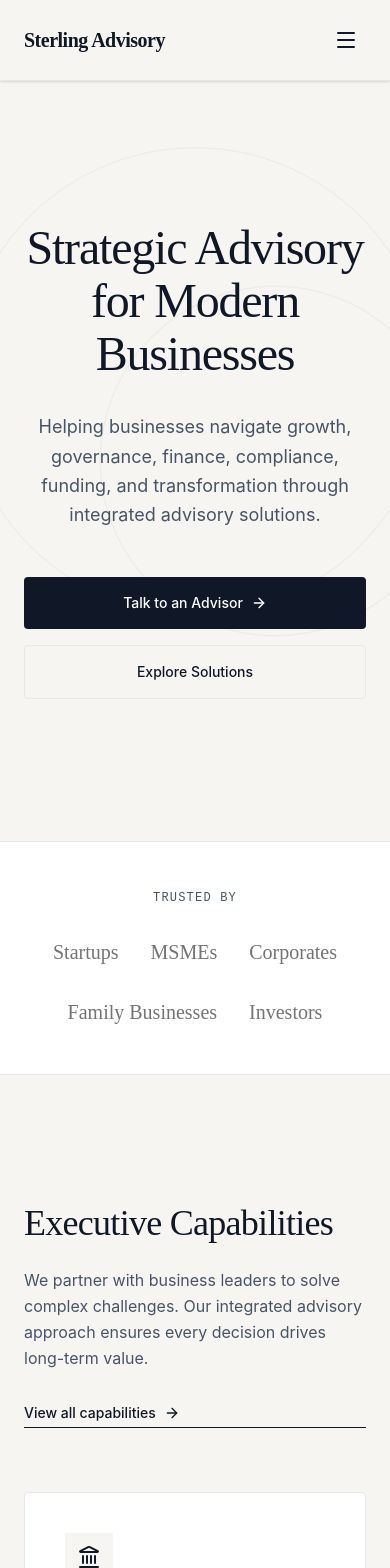
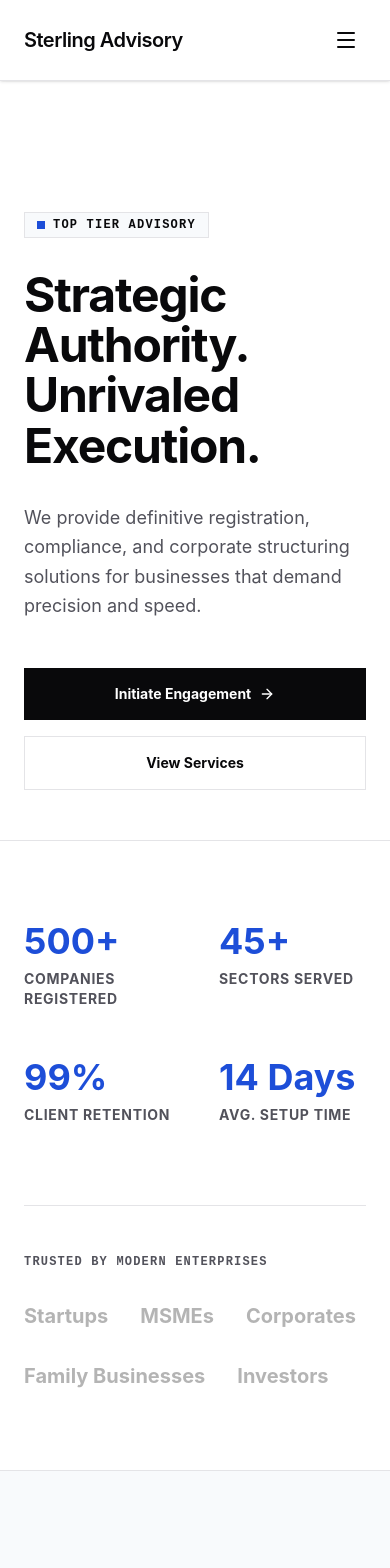
Before and after one commit to thesterlingadvisory-web/thesterlingadvisory, a React (Vite) app in the folder frontend/: page / in a window 390 px wide. Shown: the top 1568 px of the page. Built offline with nearby package versions, Linux system fonts and the light colour scheme.

Commit message:
feat: redesign UI to Swiss Minimalist theme and refactor Services

```diff
--- a/frontend/src/components/layout/PublicLayout.jsx
+++ b/frontend/src/components/layout/PublicLayout.jsx
@@ -37,7 +37,7 @@ export default function PublicLayout() {
           </nav>
 
           <div className="flex items-center gap-4">
-            <Link to="/contact" className="hidden md:inline-flex items-center justify-center px-6 py-2.5 text-sm font-medium text-white bg-text-main hover:bg-black hover:shadow-md hover:-translate-y-0.5 transition-all duration-300 rounded-sm shadow-sm">
+            <Link to="/contact" className="hidden md:inline-flex items-center justify-center px-6 py-2.5 text-sm font-bold text-white bg-text-main hover:bg-accent hover:-translate-y-0.5 transition-all duration-300 rounded-none">
               Book Consultation
             </Link>
             <button
@@ -62,7 +62,7 @@ export default function PublicLayout() {
           </nav>
 
           <div className="mt-8">
-            <Link to="/contact" className="w-full flex items-center justify-center px-6 py-4 text-base font-medium text-white bg-text-main rounded-sm">
+            <Link to="/contact" className="w-full flex items-center justify-center px-6 py-4 text-base font-bold text-white bg-text-main rounded-none">
               Book Consultation
             </Link>
           </div>
--- a/frontend/src/index.css
+++ b/frontend/src/index.css
@@ -1,21 +1,22 @@
 @import "tailwindcss";
 
 @theme {
-  /* Colors */
-  --color-primary: #F7F5F2; /* Background */
-  --color-text-main: #101828; /* Primary Text */
-  --color-text-muted: #475467; /* Secondary Text */
-  --color-accent: #8B6B3E; /* Accent */
-  --color-border-main: #E5E7EB; /* Borders */
+  /* Option 1: Swiss Minimalist Colors */
+  --color-primary: #FFFFFF; /* Pure White Background */
+  --color-secondary: #F8FAFC; /* Light Cool Gray Alt Background */
+  --color-text-main: #09090B; /* Pitch Black Primary Text */
+  --color-text-muted: #52525B; /* Slate Gray Secondary Text */
+  --color-accent: #1D4ED8; /* Royal Blue Accent */
+  --color-border-main: #E4E4E7; /* Crisp Borders */
 
-  /* Fonts */
-  --font-heading: 'Cormorant Garamond', serif;
+  /* Fonts - All Sans Serif for Minimalist Corporate look */
+  --font-heading: 'Inter', sans-serif;
   --font-body: 'Inter', sans-serif;
   --font-mono: 'IBM Plex Mono', monospace;
 }
 
 @layer base {
-  @import url('https://fonts.googleapis.com/css2?family=Cormorant+Garamond:wght@400;500;600;700&family=IBM+Plex+Mono:wght@400;500&family=Inter:wght@300;400;500;600;700&display=swap');
+  @import url('https://fonts.googleapis.com/css2?family=IBM+Plex+Mono:wght@400;500&family=Inter:wght@300;400;500;600;700;800&display=swap');
 
   body {
     background-color: var(--color-primary);
@@ -26,14 +27,14 @@
   }
 
   ::selection {
-    background-color: var(--color-accent);
+    background-color: var(--color-text-main);
     color: #ffffff;
   }
 
   h1, h2, h3, h4, h5, h6 {
     font-family: var(--font-heading);
-    font-weight: 500;
-    letter-spacing: -0.02em;
+    font-weight: 700;
+    letter-spacing: -0.03em;
     line-height: 1.1;
   }
 
@@ -53,10 +54,10 @@
     background: var(--color-primary);
   }
   ::-webkit-scrollbar-thumb {
-    background: #d1d5db;
-    border-radius: 8px;
+    background: #E4E4E7;
+    border-radius: 0px; /* Sharp edges */
   }
   ::-webkit-scrollbar-thumb:hover {
-    background: var(--color-accent);
+    background: var(--color-text-muted);
   }
 }
--- a/frontend/src/pages/public/Home.jsx
+++ b/frontend/src/pages/public/Home.jsx
@@ -1,56 +1,127 @@
-import React from 'react';
+import React, { useState, useEffect } from 'react';
 import { Link } from 'react-router-dom';
 import { motion } from 'framer-motion';
-import { ArrowRight, BarChart2, Shield, Landmark, TrendingUp, Users, CheckCircle2 } from 'lucide-react';
+import { ArrowRight, BarChart2, Shield, Landmark, TrendingUp, Users, CheckCircle2, ChevronRight } from 'lucide-react';
 
 const FADE_UP = {
   hidden: { opacity: 0, y: 30 },
   visible: { opacity: 1, y: 0, transition: { duration: 0.6, ease: "easeOut" } }
 };
 
+// Counter Component for Trust Metrics
+const Counter = ({ end, suffix = "", title }) => {
+  const [count, setCount] = useState(0);
+
+  useEffect(() => {
+    let start = 0;
+    const duration = 2000;
+    const increment = end / (duration / 16);
+
+    const timer = setInterval(() => {
+      start += increment;
+      if (start >= end) {
+        setCount(end);
+        clearInterval(timer);
+      } else {
+        setCount(Math.floor(start));
+      }
+    }, 16);
+    return () => clearInterval(timer);
+  }, [end]);
+
+  return (
+    <div className="flex flex-col">
+      <span className="text-4xl md:text-5xl font-heading font-bold text-accent mb-2">
+        {count}{suffix}
+      </span>
+      <span className="text-sm font-bold text-text-muted uppercase tracking-wider">{title}</span>
+    </div>
+  );
+};
+
 export default function Home() {
   return (
-    <div className="w-full">
-      {/* 1. Hero Section */}
-      <section className="relative min-h-[90vh] flex items-center justify-center overflow-hidden bg-primary px-6">
-        {/* Subtle background abstract shape */}
-        <div className="absolute inset-0 z-0 flex items-center justify-center opacity-[0.03]">
-          <div className="w-[80vw] h-[80vw] rounded-full border border-black scale-150 transform -translate-y-20"></div>
-          <div className="absolute w-[60vw] h-[60vw] rounded-full border border-black scale-150 transform translate-x-20"></div>
+    <div className="w-full bg-primary selection:bg-text-main selection:text-white">
+      {/* 1. Hero Section (Dynamic 2-Column) */}
+      <section className="relative min-h-[90vh] flex items-center overflow-hidden border-b border-border-main">
+        {/* Abstract Background Element for the right column */}
+        <div className="hidden lg:block absolute right-0 top-0 w-1/2 h-full bg-secondary border-l border-border-main z-0">
+          <div className="absolute inset-0 opacity-20 bg-[radial-gradient(#1D4ED8_1px,transparent_1px)] [background-size:24px_24px]"></div>
         </div>
 
-        <div className="relative z-10 max-w-5xl mx-auto text-center">
+        <div className="relative z-10 w-full max-w-7xl mx-auto px-6 grid grid-cols-1 lg:grid-cols-2 gap-16 lg:gap-24 items-center">
+
+          <div className="pt-20 lg:pt-0">
+            <motion.div
+              initial={{ opacity: 0 }} animate={{ opacity: 1 }} transition={{ duration: 0.8 }}
+              className="inline-flex items-center gap-2 px-3 py-1 bg-secondary border border-border-main text-xs font-mono font-bold tracking-widest uppercase mb-8"
+            >
+              <span className="w-2 h-2 bg-accent rounded-none"></span> Top Tier Advisory
+            </motion.div>
             <motion.h1
               initial="hidden" animate="visible" variants={FADE_UP}
-            className="text-5xl md:text-7xl lg:text-8xl font-heading font-medium leading-[1.1] tracking-tight text-text-main mb-8"
+              className="text-5xl md:text-7xl lg:text-[5rem] font-heading font-bold leading-[1.05] tracking-tight text-text-main mb-8"
             >
-            Strategic Advisory <br/> for Modern Businesses
+              Strategic Authority. <br className="hidden md:block"/> Unrivaled Execution.
             </motion.h1>
             <motion.p
               initial={{ opacity: 0 }} animate={{ opacity: 1 }} transition={{ delay: 0.3, duration: 0.8 }}
-            className="text-lg md:text-xl text-text-muted max-w-2xl mx-auto leading-relaxed mb-12"
+              className="text-lg md:text-xl text-text-muted leading-relaxed mb-12 max-w-lg"
             >
-            Helping businesses navigate growth, governance, finance, compliance, funding, and transformation through integrated advisory solutions.
+              We provide definitive registration, compliance, and corporate structuring solutions for businesses that demand precision and speed.
             </motion.p>
             <motion.div
               initial={{ opacity: 0, y: 20 }} animate={{ opacity: 1, y: 0 }} transition={{ delay: 0.5 }}
-            className="flex flex-col sm:flex-row items-center justify-center gap-4"
+              className="flex flex-col sm:flex-row items-center gap-4"
             >
-            <Link to="/contact" className="group w-full sm:w-auto px-8 py-4 bg-text-main text-white text-sm font-medium hover:bg-black hover:shadow-xl hover:shadow-black/10 hover:-translate-y-0.5 transition-all duration-300 rounded-sm flex items-center justify-center gap-2">
-              Talk to an Advisor <ArrowRight size={16} className="group-hover:translate-x-1 transition-transform duration-300" />
+              <Link to="/contact" className="group w-full sm:w-auto px-8 py-4 bg-text-main text-white text-sm font-bold hover:bg-accent transition-colors duration-300 rounded-none flex items-center justify-center gap-2">
+                Initiate Engagement <ArrowRight size={16} className="group-hover:translate-x-1 transition-transform duration-300" />
               </Link>
-            <Link to="/capabilities" className="w-full sm:w-auto px-8 py-4 bg-transparent border border-border-main text-text-main text-sm font-medium hover:border-text-main hover:bg-black/5 hover:-translate-y-0.5 transition-all duration-300 rounded-sm">
-              Explore Solutions
+              <Link to="/services" className="group w-full sm:w-auto px-8 py-4 bg-transparent border border-border-main text-text-main text-sm font-bold hover:border-text-main hover:bg-secondary transition-all duration-300 rounded-none flex items-center justify-center gap-2">
+                View Services
               </Link>
+            </motion.div>
+          </div>
+
+          <motion.div
+            initial={{ opacity: 0, x: 50 }} animate={{ opacity: 1, x: 0 }} transition={{ delay: 0.4, duration: 0.8 }}
+            className="hidden lg:flex justify-end h-full relative"
+          >
+             <div className="bg-white border border-border-main p-12 shadow-2xl relative w-full max-w-md">
+                <h3 className="text-xl font-heading font-bold mb-8">Corporate Setup Intelligence</h3>
+                <div className="space-y-6">
+                  {[
+                    { label: "Entity Incorporation", val: "10-15 Days" },
+                    { label: "IP Registration (MSME)", val: "₹4,500" },
+                    { label: "Compliance Processing", val: "Automated" }
+                  ].map((item, i) => (
+                    <div key={i} className="flex justify-between items-center border-b border-border-main pb-4">
+                      <span className="text-sm font-bold text-text-muted">{item.label}</span>
+                      <span className="text-sm font-bold text-text-main">{item.val}</span>
+                    </div>
+                  ))}
+                </div>
+                <div className="mt-12 absolute -left-12 -bottom-12 bg-accent text-white p-8 border border-text-main">
+                  <p className="text-3xl font-heading font-bold mb-2">99.8%</p>
+                  <p className="text-xs font-bold uppercase tracking-widest opacity-90">Application Success</p>
+                </div>
+             </div>
           </motion.div>
         </div>
       </section>
 
-      {/* 2. Trusted By */}
-      <section className="py-12 border-y border-border-main bg-white">
+      {/* 2. Trust Metrics & Logos */}
+      <section className="py-20 border-b border-border-main bg-white">
         <div className="max-w-7xl mx-auto px-6">
-          <p className="text-center text-xs font-mono tracking-widest uppercase text-text-muted mb-8">Trusted By</p>
-          <div className="flex flex-wrap justify-center gap-8 md:gap-16 opacity-60 grayscale font-heading text-xl md:text-2xl">
+          <div className="grid grid-cols-2 md:grid-cols-4 gap-12 mb-20">
+            <Counter end={500} suffix="+" title="Companies Registered" />
+            <Counter end={45} suffix="+" title="Sectors Served" />
+            <Counter end={99} suffix="%" title="Client Retention" />
+            <Counter end={14} suffix=" Days" title="Avg. Setup Time" />
+          </div>
+
+          <p className="text-xs font-mono font-bold tracking-widest uppercase text-text-muted mb-8 border-t border-border-main pt-12">Trusted By Modern Enterprises</p>
+          <div className="flex flex-wrap gap-8 md:gap-16 opacity-30 grayscale font-heading text-xl md:text-2xl font-bold">
             <span>Startups</span>
             <span>MSMEs</span>
             <span>Corporates</span>
@@ -60,57 +131,85 @@ export default function Home() {
         </div>
       </section>
 
-      {/* 4. Our Capabilities (Skipped 3 for brevity, combined concept) */}
-      <section className="py-32 bg-primary">
+      {/* 3. Executive Services (Bento Box) */}
+      <section className="py-32 bg-secondary">
         <div className="max-w-7xl mx-auto px-6">
           <div className="mb-16 md:mb-24 flex flex-col md:flex-row md:items-end justify-between gap-8">
             <div className="max-w-2xl">
-              <h2 className="text-4xl md:text-5xl font-heading mb-6">Executive Capabilities</h2>
-              <p className="text-text-muted leading-relaxed">
-                We partner with business leaders to solve complex challenges. Our integrated advisory approach ensures every decision drives long-term value.
+              <h2 className="text-4xl md:text-5xl font-heading font-bold mb-6 tracking-tight">Executive Services</h2>
+              <p className="text-text-muted leading-relaxed font-medium">
+                A highly structured approach to corporate compliance, intellectual property, and business scaling.
               </p>
             </div>
-            <Link to="/capabilities" className="text-sm font-medium border-b border-text-main pb-1 hover:text-accent hover:border-accent transition-colors flex items-center gap-2 shrink-0">
-              View all capabilities <ArrowRight size={16} />
+            <Link to="/services" className="text-sm font-bold border-b-2 border-text-main pb-1 hover:text-accent hover:border-accent transition-colors flex items-center gap-2 shrink-0">
+              Explore All Services <ArrowRight size={16} />
             </Link>
           </div>
 
-          <div className="grid grid-cols-1 md:grid-cols-2 lg:grid-cols-3 gap-6">
-            {[
-              { icon: <Landmark/>, title: "Business Setup", desc: "Private Limited, LLP, OPC, and NGO registrations with end-to-end guidance.", tags: ['Private Limited', 'LLP', 'Proprietorship'] },
-              { icon: <BarChart2/>, title: "Tax & Statutory", desc: "Comprehensive GST, PAN, TAN, and Professional Tax registrations.", tags: ['GST', 'Professional Tax', 'TDS'] },
-              { icon: <Users/>, title: "Workforce & Labour", desc: "EPF, ESIC, CLRA, and State Establishment registrations for scaling teams.", tags: ['EPF', 'ESIC', 'Shops & Est.'] },
-              { icon: <Shield/>, title: "Intellectual Property", desc: "Protect your brand with specialized trademark, copyright, and patent filings.", tags: ['Trademark', 'Copyright', 'Patent'] },
-              { icon: <TrendingUp/>, title: "Industry Licensing", desc: "FSSAI, Drug Licences, RERA, and Environmental approvals simplified.", tags: ['FSSAI', 'Drug Licence', 'Fire NOC'] },
-              { icon: <CheckCircle2/>, title: "Digital & Compliance", desc: "Digital Signatures, DINs, MCA KYC, and ongoing annual compliance filings.", tags: ['DSC', 'DIN', 'MCA KYC'] }
-            ].map((cap, i) => (
-              <Link to="/capabilities" key={i} className="group p-10 bg-white border border-border-main hover:border-accent/30 hover:shadow-xl hover:shadow-black/5 hover:-translate-y-1 transition-all duration-500 flex flex-col h-full rounded-sm">
-                <div className="w-12 h-12 bg-primary flex items-center justify-center text-text-main mb-8 group-hover:bg-accent group-hover:text-white transition-colors duration-500">
-                  {cap.icon}
+          {/* Bento Box Grid */}
+          <div className="grid grid-cols-1 md:grid-cols-3 gap-6">
+
+            {/* Large Card */}
+            <Link to="/services" className="group col-span-1 md:col-span-2 p-10 bg-white border border-border-main hover:border-accent transition-colors duration-300 flex flex-col justify-between min-h-[300px]">
+              <div className="w-12 h-12 bg-secondary border border-border-main flex items-center justify-center text-text-main mb-8 group-hover:bg-accent group-hover:text-white group-hover:border-accent transition-colors duration-300">
+                <Landmark/>
               </div>
-                <h3 className="text-2xl font-heading font-medium mb-3 group-hover:text-accent transition-colors duration-300">{cap.title}</h3>
-                <p className="text-sm text-text-muted leading-relaxed mb-6">{cap.desc}</p>
-                <div className="mt-auto flex flex-wrap gap-2">
-                  {cap.tags.map((tag, j) => (
-                    <span key={j} className="text-xs font-medium px-2.5 py-1 bg-primary/50 text-text-muted group-hover:bg-primary group-hover:text-text-main transition-colors rounded-sm">
-                      {tag}
-                    </span>
-                  ))}
+              <div>
+                <h3 className="text-3xl font-heading font-bold mb-4 group-hover:text-accent transition-colors">Business Setup</h3>
+                <p className="text-text-muted leading-relaxed mb-6 font-medium max-w-md">End-to-end entity incorporation for Private Limited Companies, LLPs, and Proprietorships.</p>
+                <div className="flex gap-2">
+                  {['Private Limited', 'LLP', 'Proprietorship'].map(t => <span key={t} className="text-xs font-bold px-3 py-1 bg-secondary border border-border-main text-text-muted">{t}</span>)}
+                </div>
               </div>
             </Link>
-            ))}
+
+            {/* Square Card 1 */}
+            <Link to="/services" className="group col-span-1 p-10 bg-white border border-border-main hover:border-accent transition-colors duration-300 flex flex-col">
+              <div className="w-12 h-12 bg-secondary border border-border-main flex items-center justify-center text-text-main mb-8 group-hover:bg-accent group-hover:text-white group-hover:border-accent transition-colors duration-300">
+                <Shield/>
+              </div>
+              <h3 className="text-2xl font-heading font-bold mb-4 group-hover:text-accent transition-colors">Intellectual Property</h3>
+              <p className="text-sm text-text-muted font-medium leading-relaxed mb-6">Trademarks, Copyrights, and Patents.</p>
+              <div className="mt-auto flex flex-wrap gap-2">
+                {['Trademark', 'Copyright'].map(t => <span key={t} className="text-xs font-bold px-3 py-1 bg-secondary border border-border-main text-text-muted">{t}</span>)}
+              </div>
+            </Link>
+
+            {/* Square Card 2 */}
+            <Link to="/services" className="group col-span-1 p-10 bg-white border border-border-main hover:border-accent transition-colors duration-300 flex flex-col">
+              <div className="w-12 h-12 bg-secondary border border-border-main flex items-center justify-center text-text-main mb-8 group-hover:bg-accent group-hover:text-white group-hover:border-accent transition-colors duration-300">
+                <BarChart2/>
+              </div>
+              <h3 className="text-2xl font-heading font-bold mb-4 group-hover:text-accent transition-colors">Tax & Statutory</h3>
+              <p className="text-sm text-text-muted font-medium leading-relaxed mb-6">GST, PAN, TAN, and Professional Tax.</p>
+              <div className="mt-auto flex flex-wrap gap-2">
+                {['GST', 'Professional Tax'].map(t => <span key={t} className="text-xs font-bold px-3 py-1 bg-secondary border border-border-main text-text-muted">{t}</span>)}
+              </div>
+            </Link>
+
+            {/* Horizontal Card */}
+            <Link to="/services" className="group col-span-1 md:col-span-2 p-10 bg-text-main text-white border border-text-main hover:bg-accent hover:border-accent transition-colors duration-300 flex flex-col md:flex-row justify-between items-start md:items-center">
+              <div>
+                <h3 className="text-3xl font-heading font-bold mb-2">Comprehensive Catalog</h3>
+                <p className="text-gray-400 font-medium max-w-sm text-sm">Explore all 60+ registrations including Labour Law, FSSAI, MSME, and more.</p>
+              </div>
+              <div className="mt-8 md:mt-0 w-12 h-12 bg-white/10 flex items-center justify-center group-hover:bg-white group-hover:text-accent transition-colors">
+                <ChevronRight/>
+              </div>
+            </Link>
+
           </div>
         </div>
       </section>
 
-      {/* 8. Call To Action */}
+      {/* 4. Call To Action */}
       <section className="py-32 bg-text-main text-white">
         <div className="max-w-4xl mx-auto px-6 text-center">
-          <h2 className="text-4xl md:text-6xl font-heading mb-8">Let's Build Better Businesses.</h2>
-          <p className="text-gray-400 mb-12 max-w-xl mx-auto text-lg">
-            Partner with Sterling Advisory for strategic guidance that transforms your business trajectory.
+          <h2 className="text-5xl md:text-7xl font-heading font-bold mb-8 tracking-tight">Ready to Dominate?</h2>
+          <p className="text-gray-400 mb-12 max-w-xl mx-auto text-lg font-medium">
+            Partner with Sterling Advisory for definitive, zero-error corporate execution.
           </p>
-          <Link to="/contact" className="inline-flex items-center justify-center px-8 py-4 text-sm font-medium text-text-main bg-white hover:bg-gray-100 hover:shadow-2xl hover:shadow-white/10 hover:-translate-y-0.5 transition-all duration-300 rounded-sm">
+          <Link to="/contact" className="inline-flex items-center justify-center px-8 py-4 text-sm font-bold text-text-main bg-white hover:bg-accent hover:text-white transition-colors rounded-none">
             Book a Consultation
           </Link>
         </div>
--- a/frontend/src/pages/public/CapabilityDetail.jsx
+++ b/frontend/src/pages/public/ServiceDetail.jsx
@@ -3,14 +3,14 @@ import { useParams, Link, useNavigate } from 'react-router-dom';
 import { CheckCircle2, ArrowRight, FileText, Clock, CreditCard, ShieldAlert } from 'lucide-react';
 import { getServiceBySlug } from '../../data/services';
 
-export default function CapabilityDetail() {
+export default function ServiceDetail() {
   const { slug } = useParams();
   const navigate = useNavigate();
   const serviceData = getServiceBySlug(slug);
 
   useEffect(() => {
     if (!serviceData) {
-      navigate('/capabilities', { replace: true });
+      navigate('/services', { replace: true });
     }
   }, [serviceData, navigate]);
 
@@ -40,7 +40,7 @@ export default function CapabilityDetail() {
       {/* Hero Section */}
       <section className="bg-white border-b border-border-main pt-24 pb-16 px-6">
         <div className="max-w-4xl mx-auto">
-          <Link to="/capabilities" className="text-xs font-mono tracking-widest uppercase text-text-muted hover:text-accent transition-colors mb-6 inline-block">
+          <Link to="/services" className="text-xs font-mono tracking-widest uppercase text-text-muted hover:text-accent transition-colors mb-6 inline-block">
             ← Back to {serviceData.category}
           </Link>
           <h1 className="text-4xl md:text-6xl font-heading font-medium mb-6 text-text-main tracking-tight">{title}</h1>
```
Also changed, not shown: frontend/src/App.jsx (+4 -4 lines), frontend/src/data/services.js (+58 -34 lines), frontend/src/pages/public/Services.jsx (renamed from frontend/src/pages/public/Capabilities.jsx, +6 -6 lines). Lines whose indentation alone changed are shown as unchanged.
